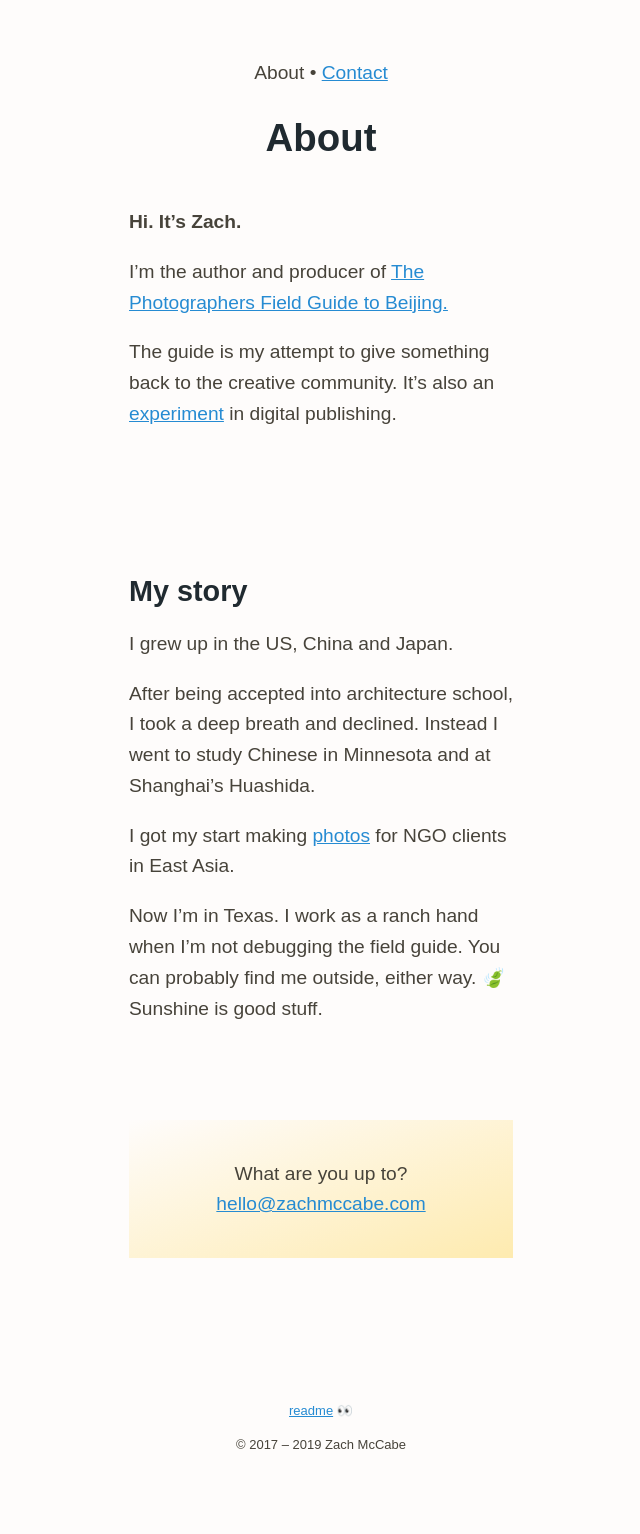
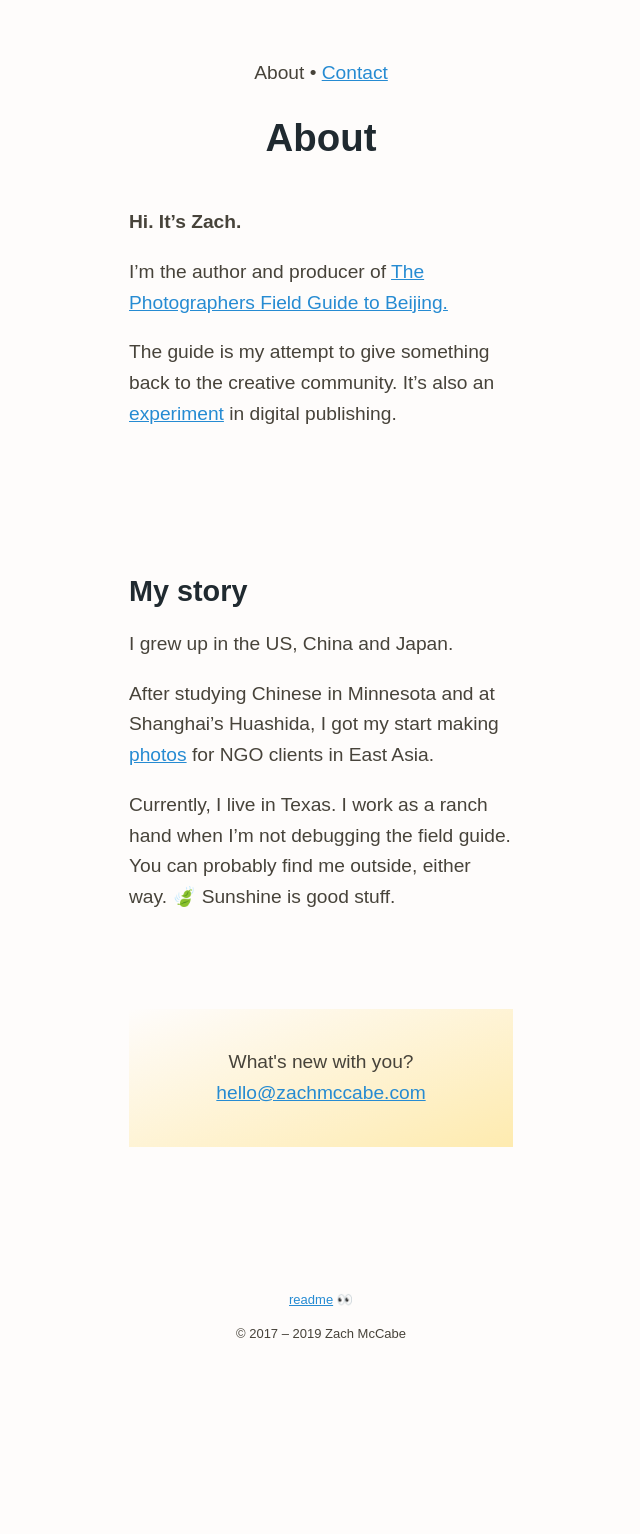
Before and after one commit to zachmccabe/zachmccabe.github.io, a Jekyll site: the page built from about.md, in a window 1280 px wide. Shown: the whole page, without its empty margins (319-959 px from the left). Built offline with Jekyll 4.4.1, drawn with Linux system fonts in a browser that asks for light colours; after the commit the page ends 1423 px from its top, so only the background shows below that.

Commit message:
Update about.md

```diff
--- a/about.md
+++ b/about.md
@@ -3,7 +3,7 @@ layout: kaoliang3_article
 title: About
 date: 2019-11-14
 description: Hi, it's Zach
-cta: What are you up to? <a href="mailto:hello@zachmccabe.com">hello@zachmccabe.com</a>
+cta: What's new with you? <a href="mailto:hello@zachmccabe.com">hello@zachmccabe.com</a>
 
 ---
 
@@ -22,8 +22,6 @@ The guide is my attempt to give something back to the creative community. It's a
 
 I grew up in the US, China and Japan.
 
-After being accepted into architecture school, I took a deep breath and declined. Instead I went to study Chinese in Minnesota and at Shanghai's Huashida.
+After studying Chinese in Minnesota and at Shanghai’s Huashida, I got my start making [photos](https://www.zachmccabe.com/postcard.html) for NGO clients in East Asia.
 
-I got my start making [photos](https://www.zachmccabe.com/postcard.html) for NGO clients in East Asia.
-
-Now I'm in Texas. I work as a ranch hand when I'm not debugging the field guide. You can probably find me outside, either way. 🍃 Sunshine is good stuff.
+Currently, I live in Texas. I work as a ranch hand when I'm not debugging the field guide. You can probably find me outside, either way. 🍃 Sunshine is good stuff.
```
